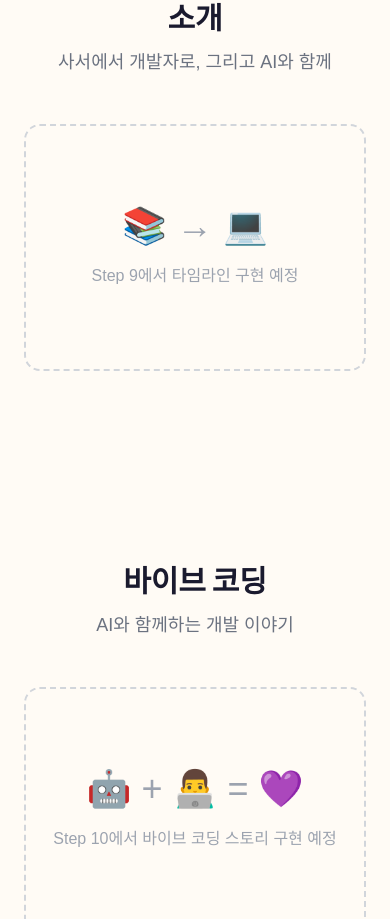
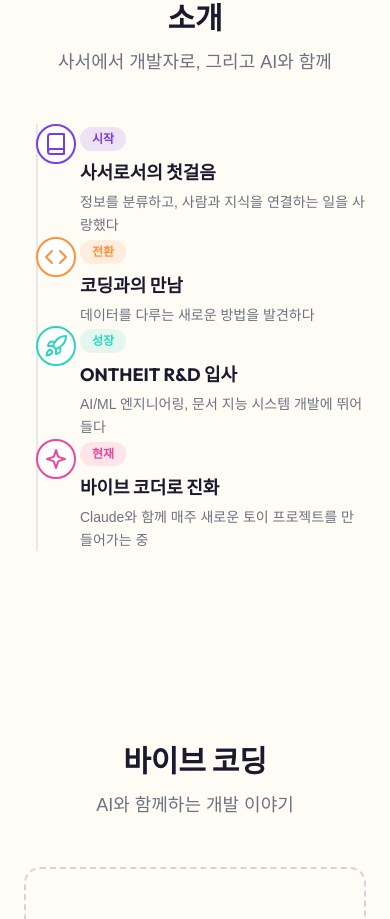
Before and after one commit to Dev-2A/dev-2a-portfolio, a React (Vite) app: page /#/ in a window 390 px wide. Shown: the part 940-1859 px from the top of the page. Built offline with nearby package versions, Linux system fonts and the light colour scheme; a web font is replaced by a local one.

Commit message:
📚 About 타임라인 섹션 구현 (데스크톱 가로/모바일 세로)

```diff
--- a/src/components/sections/About.jsx
+++ b/src/components/sections/About.jsx
@@ -1,11 +1,17 @@
+import { motion } from "framer-motion";
 import { useI18n } from "../../contexts/I18nContext";
 import { useTheme } from "../../contexts/ThemeContext";
 import SectionHeading from "../ui/SectionHeading";
 import ScrollReveal from "../ui/ScrollReveal";
+import TimelineIcon from "../ui/TimelineIcon";
+import aboutData from "../../data/about.json";
+
+const colors = ["violet", "coral", "mint", "pink"];
 
 export default function About() {
-  const { t } = useI18n();
+  const { t, locale } = useI18n();
   const { isDark } = useTheme();
+  const timeline = aboutData[locale];
 
   return (
     <section id="about" className="py-24">
@@ -14,18 +20,137 @@ export default function About() {
           title={t("about.sectionTitle")}
           subtitle={t("about.sectionSubtitle")}
         />
+
+        {/* Desktop: horizontal timeline */}
+        <div className="hidden md:block">
           <ScrollReveal>
+            {/* Line */}
+            <div className="relative">
               <div
-            className={`text-center py-20 rounded-2xl border-2 border-dashed ${
+                className={`absolute top-6 left-0 right-0 h-0.5 ${
+                  isDark ? "bg-gray-700" : "bg-gray-200"
+                }`}
+              />
+
+              <div className="grid grid-cols-4 gap-6 relative">
+                {timeline.map((item, i) => (
+                  <motion.div
+                    key={i}
+                    className="flex flex-col items-center text-center"
+                    initial={{ opacity: 0, y: 20 }}
+                    whileInView={{ opacity: 1, y: 0 }}
+                    viewport={{ once: true }}
+                    transition={{ delay: i * 0.15, duration: 0.5 }}
+                  >
+                    {/* Dot */}
+                    <div
+                      className={`w-12 h-12 rounded-full flex items-center justify-center mb-4 z-10 ${
                         isDark
-                ? "border-gray-700 text-gray-500"
-                : "border-gray-300 text-gray-400"
+                          ? `bg-navy-light border-2 border-${colors[i]}`
+                          : `bg-white border-2 border-${colors[i]} shadow-md`
+                      }`}
+                      style={{
+                        borderColor: [
+                          "#7C3AED",
+                          "#FB923C",
+                          "#2DD4BF",
+                          "#EC4899",
+                        ][i],
+                        color: ["#7C3AED", "#FB923C", "#2DD4BF", "#EC4899"][i],
+                      }}
+                    >
+                      <TimelineIcon name={item.icon} />
+                    </div>
+
+                    {/* Year badge */}
+                    <span
+                      className="text-xs font-bold px-3 py-1 rounded-full mb-3"
+                      style={{
+                        backgroundColor:
+                          ["#7C3AED", "#FB923C", "#2DD4BF", "#EC4899"][i] +
+                          "20",
+                        color: ["#7C3AED", "#FB923C", "#2DD4BF", "#EC4899"][i],
+                      }}
+                    >
+                      {item.year}
+                    </span>
+
+                    {/* Content */}
+                    <h3 className="font-display font-bold text-lg mb-2">
+                      {item.title}
+                    </h3>
+                    <p
+                      className={`text-sm leading-relaxed ${
+                        isDark ? "text-gray-400" : "text-ink-muted"
                       }`}
                     >
-            <p className="text-4xl mb-4">📚 → 💻</p>
-            <p className="font-medium">Step 9에서 타임라인 구현 예정</p>
+                      {item.description}
+                    </p>
+                  </motion.div>
+                ))}
+              </div>
             </div>
           </ScrollReveal>
+        </div>
+
+        {/* Mobile: vertical timeline */}
+        <div className="md:hidden">
+          <div className="relative pl-8">
+            {/* Vertical line */}
+            <div
+              className={`absolute left-3 top-0 bottom-0 w-0.5 ${
+                isDark ? "bg-gray-700" : "bg-gray-200"
+              }`}
+            />
+
+            {timeline.map((item, i) => (
+              <ScrollReveal key={i} delay={i * 0.1}>
+                <div className="relative mb-10 last:mb-0">
+                  {/* Dot */}
+                  <div
+                    className="absolute -left-5 w-10 h-10 rounded-full flex items-center justify-center z-10"
+                    style={{
+                      backgroundColor: isDark ? "#1E293B" : "#FFFFFF",
+                      borderWidth: 2,
+                      borderStyle: "solid",
+                      borderColor: ["#7C3AED", "#FB923C", "#2DD4BF", "#EC4899"][
+                        i
+                      ],
+                      color: ["#7C3AED", "#FB923C", "#2DD4BF", "#EC4899"][i],
+                    }}
+                  >
+                    <TimelineIcon name={item.icon} />
+                  </div>
+
+                  {/* Content */}
+                  <div className="ml-6">
+                    <span
+                      className="text-xs font-bold px-3 py-1 rounded-full inline-block mb-2"
+                      style={{
+                        backgroundColor:
+                          ["#7C3AED", "#FB923C", "#2DD4BF", "#EC4899"][i] +
+                          "20",
+                        color: ["#7C3AED", "#FB923C", "#2DD4BF", "#EC4899"][i],
+                      }}
+                    >
+                      {item.year}
+                    </span>
+                    <h3 className="font-display font-bold text-lg mb-1">
+                      {item.title}
+                    </h3>
+                    <p
+                      className={`text-sm leading-relaxed ${
+                        isDark ? "text-gray-400" : "text-ink-muted"
+                      }`}
+                    >
+                      {item.description}
+                    </p>
+                  </div>
+                </div>
+              </ScrollReveal>
+            ))}
+          </div>
+        </div>
       </div>
     </section>
   );
--- /dev/null
+++ b/src/components/ui/TimelineIcon.jsx
@@ -0,0 +1,67 @@
+const icons = {
+  book: (
+    <svg
+      width="24"
+      height="24"
+      viewBox="0 0 24 24"
+      fill="none"
+      stroke="currentColor"
+      strokeWidth="2"
+      strokeLinecap="round"
+      strokeLinejoin="round"
+    >
+      <path d="M4 19.5A2.5 2.5 0 0 1 6.5 17H20" />
+      <path d="M6.5 2H20v20H6.5A2.5 2.5 0 0 1 4 19.5v-15A2.5 2.5 0 0 1 6.5 2z" />
+    </svg>
+  ),
+  code: (
+    <svg
+      width="24"
+      height="24"
+      viewBox="0 0 24 24"
+      fill="none"
+      stroke="currentColor"
+      strokeWidth="2"
+      strokeLinecap="round"
+      strokeLinejoin="round"
+    >
+      <polyline points="16 18 22 12 16 6" />
+      <polyline points="8 6 2 12 8 18" />
+    </svg>
+  ),
+  rocket: (
+    <svg
+      width="24"
+      height="24"
+      viewBox="0 0 24 24"
+      fill="none"
+      stroke="currentColor"
+      strokeWidth="2"
+      strokeLinecap="round"
+      strokeLinejoin="round"
+    >
+      <path d="M4.5 16.5c-1.5 1.26-2 5-2 5s3.74-.5 5-2c.71-.84.7-2.13-.09-2.91a2.18 2.18 0 0 0-2.91-.09z" />
+      <path d="M12 15l-3-3a22 22 0 0 1 2-3.95A12.88 12.88 0 0 1 22 2c0 2.72-.78 7.5-6 11a22.35 22.35 0 0 1-4 2z" />
+      <path d="M9 12H4s.55-3.03 2-4c1.62-1.08 5 0 5 0" />
+      <path d="M12 15v5s3.03-.55 4-2c1.08-1.62 0-5 0-5" />
+    </svg>
+  ),
+  sparkles: (
+    <svg
+      width="24"
+      height="24"
+      viewBox="0 0 24 24"
+      fill="none"
+      stroke="currentColor"
+      strokeWidth="2"
+      strokeLinecap="round"
+      strokeLinejoin="round"
+    >
+      <path d="M12 3l1.912 5.813a2 2 0 0 0 1.275 1.275L21 12l-5.813 1.912a2 2 0 0 0-1.275 1.275L12 21l-1.912-5.813a2 2 0 0 0-1.275-1.275L3 12l5.813-1.912a2 2 0 0 0 1.275-1.275L12 3z" />
+    </svg>
+  ),
+};
+
+export default function TimelineIcon({ name }) {
+  return icons[name] || icons.sparkles;
+}
--- /dev/null
+++ b/src/data/about.json
@@ -0,0 +1,54 @@
+{
+  "ko": [
+    {
+      "year": "시작",
+      "title": "사서로서의 첫걸음",
+      "description": "정보를 분류하고, 사람과 지식을 연결하는 일을 사랑했다",
+      "icon": "book"
+    },
+    {
+      "year": "전환",
+      "title": "코딩과의 만남",
+      "description": "데이터를 다루는 새로운 방법을 발견하다",
+      "icon": "code"
+    },
+    {
+      "year": "성장",
+      "title": "ONTHEIT R&D 입사",
+      "description": "AI/ML 엔지니어링, 문서 지능 시스템 개발에 뛰어들다",
+      "icon": "rocket"
+    },
+    {
+      "year": "현재",
+      "title": "바이브 코더로 진화",
+      "description": "Claude와 함께 매주 새로운 토이 프로젝트를 만들어가는 중",
+      "icon": "sparkles"
+    }
+  ],
+  "en": [
+    {
+      "year": "Origin",
+      "title": "Starting as a librarian",
+      "description": "Loved organizing information and connecting people with knowledge",
+      "icon": "book"
+    },
+    {
+      "year": "Shift",
+      "title": "Discovering code",
+      "description": "Found a new way to work with data",
+      "icon": "code"
+    },
+    {
+      "year": "Growth",
+      "title": "Joining ONTHEIT R&D",
+      "description": "Dove into AI/ML engineering and document intelligence systems",
+      "icon": "rocket"
+    },
+    {
+      "year": "Now",
+      "title": "Evolving as a vibe coder",
+      "description": "Building new toy projects every week with Claude",
+      "icon": "sparkles"
+    }
+  ]
+}
```
Lines whose indentation alone changed are shown as unchanged.
